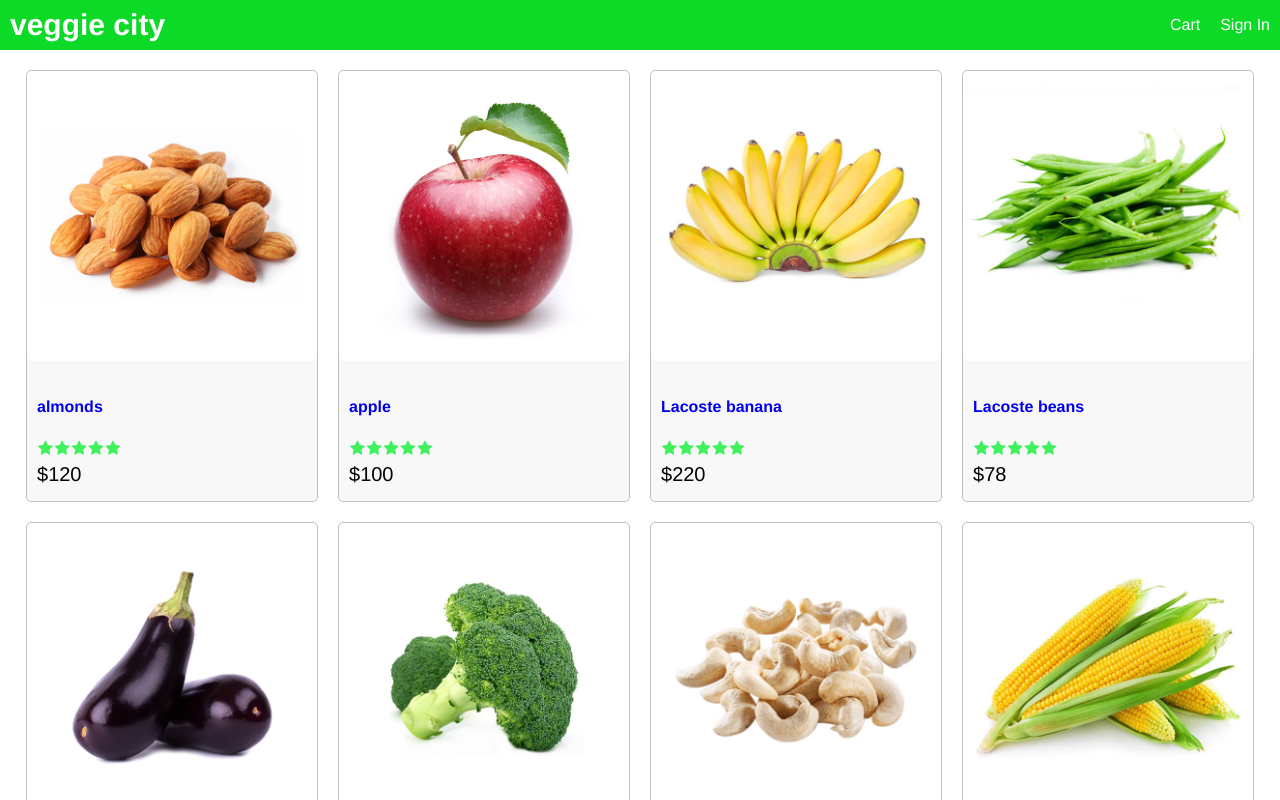
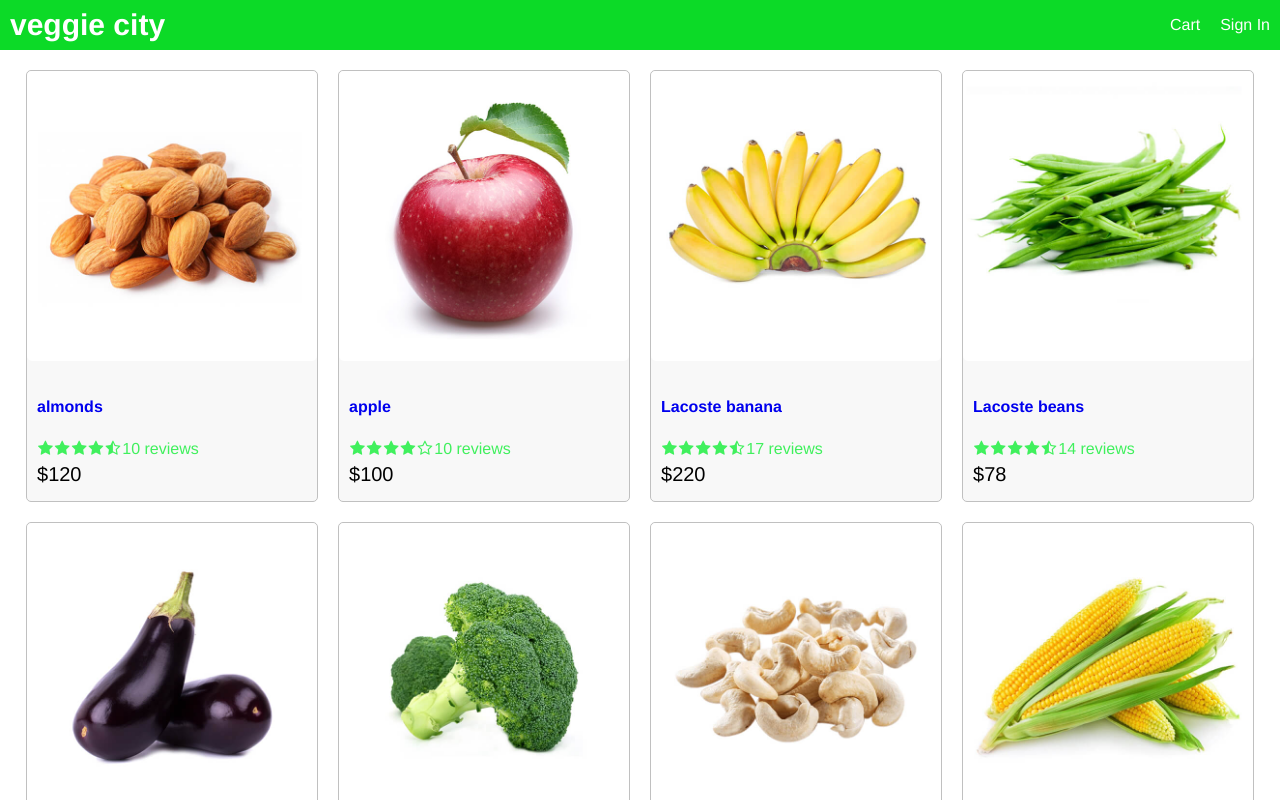
Before and after one commit to sagarromer/frontend_veggie_city, a React (Create React App) app: page / in a window 1280 px wide. Shown: the top 800 px of the page. Built offline with nearby package versions, Linux system fonts and the light colour scheme.

Commit message:
created rating and product component

```diff
--- a/src/App.js
+++ b/src/App.js
@@ -1,4 +1,6 @@
+import React from 'react';
 import data from "./data";
+import Product from './components/Product';
 
 function App() {
   return (
@@ -16,38 +18,7 @@
         <div>
           <div className="row center">
             {data.products.map((product) => (
-              <div key={product._id} className="card">
-                <a href={`/product/${product._id}`}>
-                  <img
-                    className="medium"
-                    src={product.image}
-                    alt={product.name}
-                  />
-                </a>
-                <div className="card-body">
-                  <a href={`/product/${product._id}`}>
-                    <h2>{product.name}</h2>
-                  </a>
-                  <div className="rating">
-                    <span>
-                      <i className="fa fa-star"></i>
-                    </span>
-                    <span>
-                      <i className="fa fa-star"></i>
-                    </span>
-                    <span>
-                      <i className="fa fa-star"></i>
-                    </span>
-                    <span>
-                      <i className="fa fa-star"></i>
-                    </span>
-                    <span>
-                      <i className="fa fa-star"></i>
-                    </span>
-                  </div>
-                  <div className="price">${product.price}</div>
-                </div>
-              </div>
+              <Product key={product._id} product={product}></Product>
             ))}
           </div>
         </div>
--- /dev/null
+++ b/src/components/Product.js
@@ -0,0 +1,23 @@
+import React from 'react';
+import Rating from './Rating';
+
+export default function Product(props) {
+  const { product } = props;
+  return (
+    <div key={product._id} className="card">
+      <a href={`/product/${product._id}`}>
+        <img className="medium" src={product.image} alt={product.name} />
+      </a>
+      <div className="card-body">
+        <a href={`/product/${product._id}`}>
+          <h2>{product.name}</h2>
+        </a>
+        <Rating
+          rating={product.rating}
+          numReviews={product.numReviews}
+        ></Rating>
+        <div className="price">${product.price}</div>
+      </div>
+    </div>
+  );
+}
--- /dev/null
+++ b/src/components/Rating.js
@@ -0,0 +1,65 @@
+import React from 'react';
+
+export default function Rating(props) {
+  const { rating, numReviews } = props;
+  return (
+    <div className="rating">
+      <span>
+        <i
+          className={
+            rating >= 1
+              ? 'fa fa-star'
+              : rating >= 0.5
+              ? 'fa fa-star-half-o'
+              : 'fa fa-star-o'
+          }
+        ></i>
+      </span>
+      <span>
+        <i
+          className={
+            rating >= 2
+              ? 'fa fa-star'
+              : rating >= 1.5
+              ? 'fa fa-star-half-o'
+              : 'fa fa-star-o'
+          }
+        ></i>
+      </span>
+      <span>
+        <i
+          className={
+            rating >= 3
+              ? 'fa fa-star'
+              : rating >= 2.5
+              ? 'fa fa-star-half-o'
+              : 'fa fa-star-o'
+          }
+        ></i>
+      </span>
+      <span>
+        <i
+          className={
+            rating >= 4
+              ? 'fa fa-star'
+              : rating >= 3.5
+              ? 'fa fa-star-half-o'
+              : 'fa fa-star-o'
+          }
+        ></i>
+      </span>
+      <span>
+        <i
+          className={
+            rating >= 5
+              ? 'fa fa-star'
+              : rating >= 4.5
+              ? 'fa fa-star-half-o'
+              : 'fa fa-star-o'
+          }
+        ></i>
+      </span>
+      <span>{numReviews + ' reviews'}</span>
+    </div>
+  );
+}
```
Also changed, not shown: 1 other file (tests, documents, lock files or other folders).
